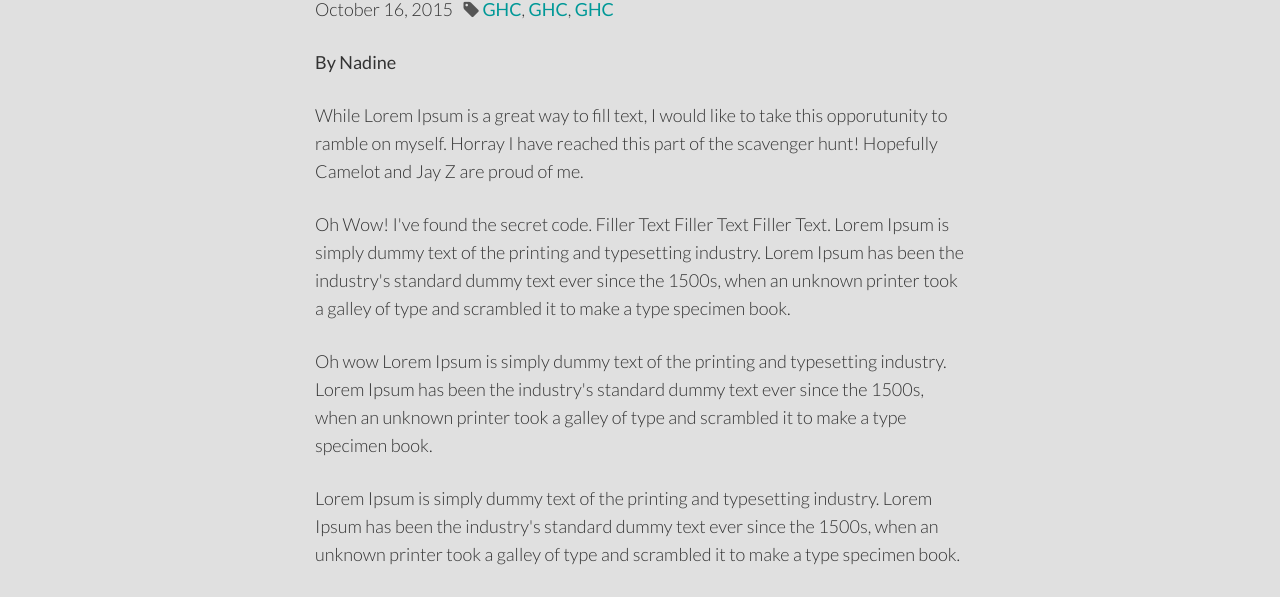
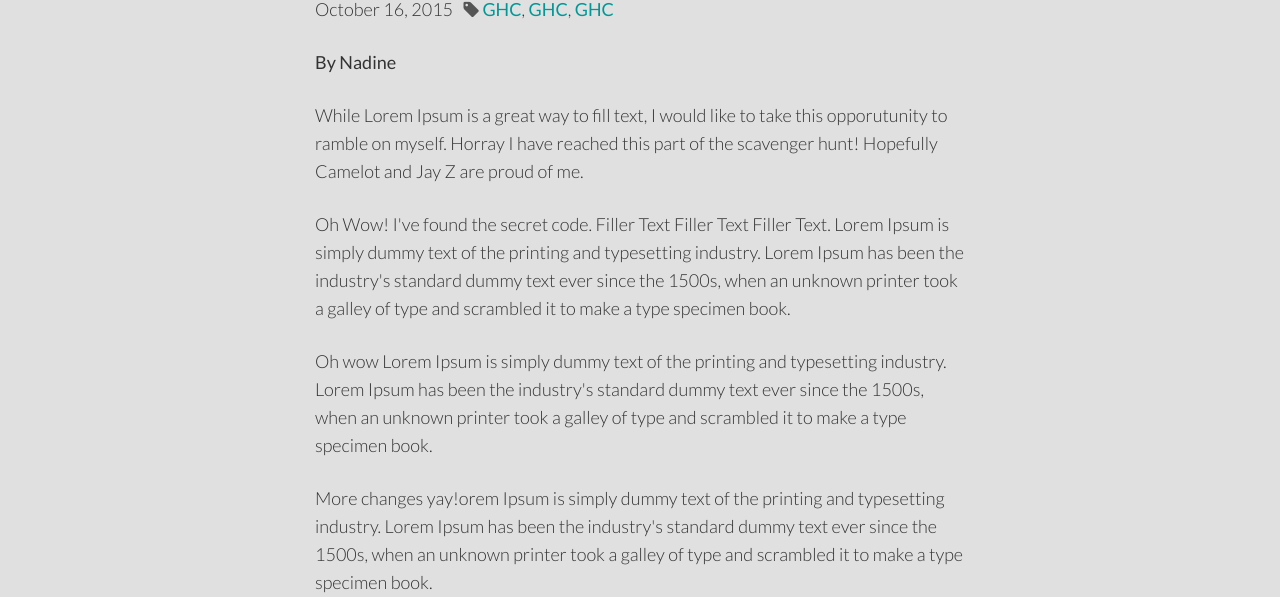
Before and after one commit to nuwit/scavenger-hunt, a plain HTML site: page blog/ShaalanNadine.html in a window 1280 px wide. Shown: the part 355-952 px from the top of the page. Drawn offline with nearby package versions, Linux system fonts and the light colour scheme; files whose address does not match are found by name.

Commit message:
Additional Changes

```diff
--- a/blog/ShaalanNadine.html
+++ b/blog/ShaalanNadine.html
@@ -72,7 +72,7 @@
                         specimen book.</p>
                     <p>Oh wow Lorem Ipsum is simply dummy text of the printing and typesetting industry. Lorem Ipsum has been the industry's standard dummy text ever since the 1500s, when an unknown printer took a galley of type and scrambled it to make a type
                         specimen book.</p>
-                    <p>Lorem Ipsum is simply dummy text of the printing and typesetting industry. Lorem Ipsum has been the industry's standard dummy text ever since the 1500s, when an unknown printer took a galley of type and scrambled it to make a type
+                    <p>More changes yay!orem Ipsum is simply dummy text of the printing and typesetting industry. Lorem Ipsum has been the industry's standard dummy text ever since the 1500s, when an unknown printer took a galley of type and scrambled it to make a type
                         specimen book.</p>
                     <br>
                 </div>
```
